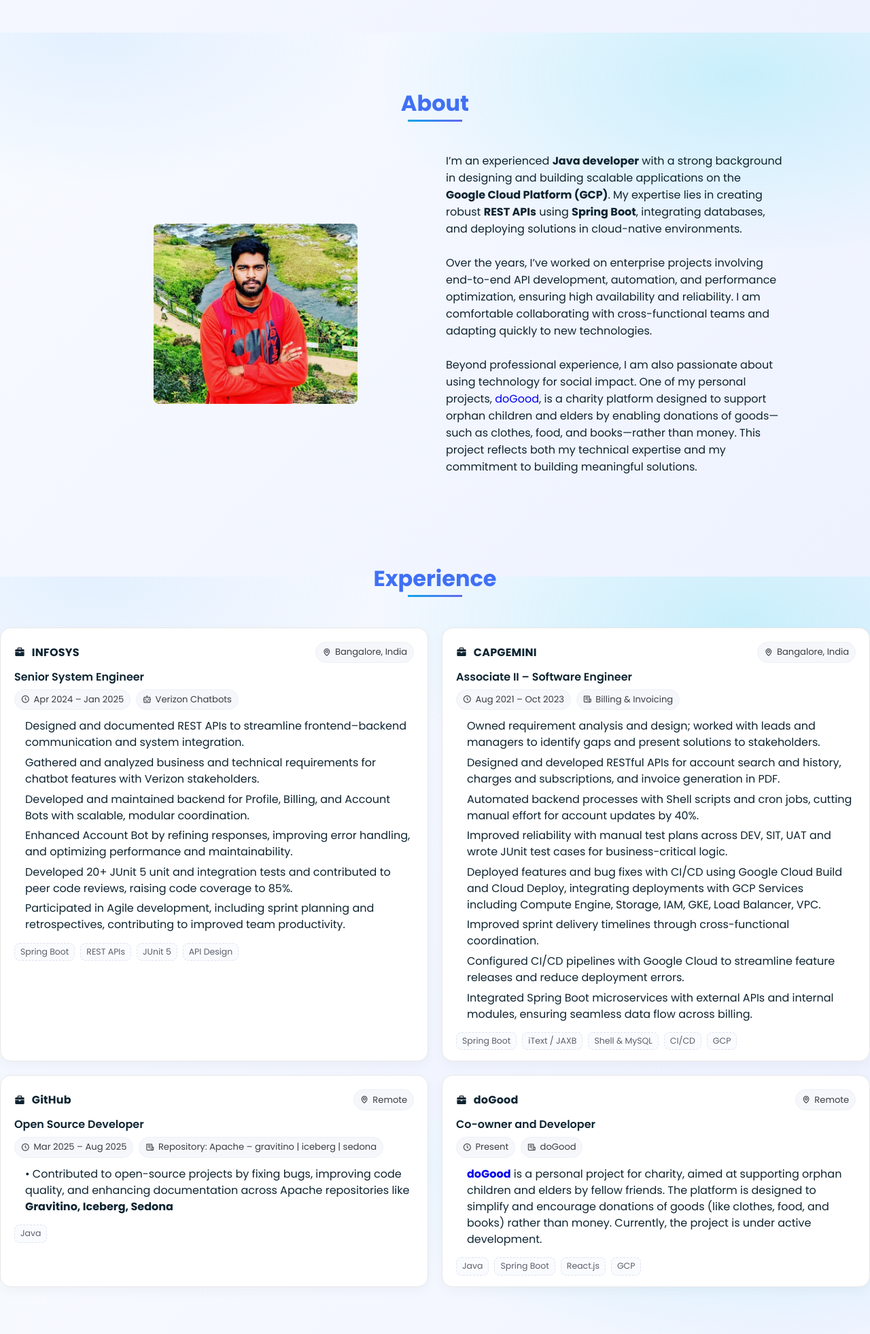
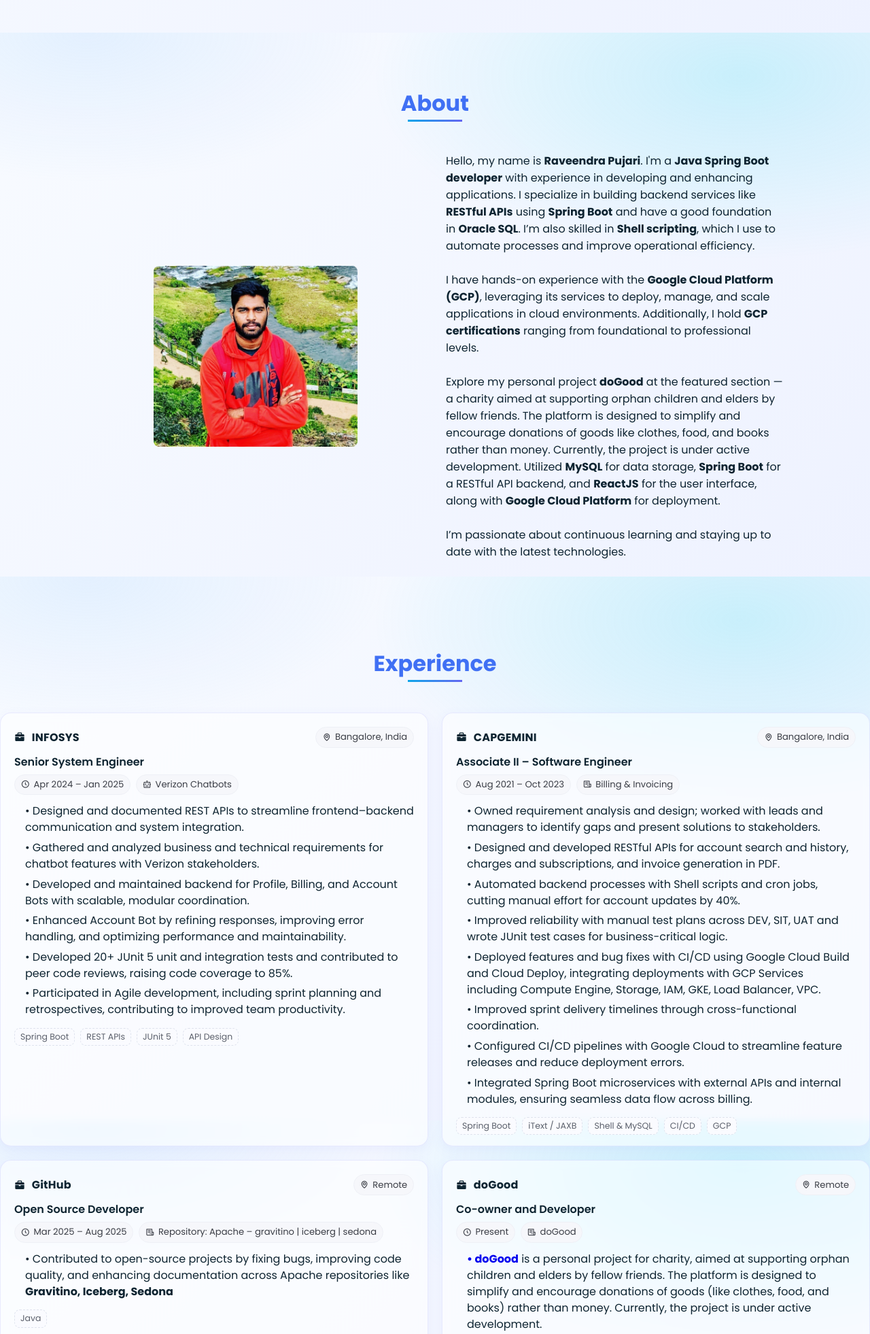
Before and after one commit to raveendra11/portfolio, a PHP site: page / in a window 1280 px wide. Shown: the part 752-2714 px from the top of the page at 68% size. Run offline with PHP 8.4, Linux system fonts and the light colour scheme.

Commit message:
Updated skills, about and more.

```diff
--- a/assets/css/styles.css
+++ b/assets/css/styles.css
@@ -11,6 +11,16 @@
 :root{
   --first-color: #4070F4;
   --second-color: #0E2431;
+}
+.ext-link {
+  margin-left: 1px;
+  font-size: 1rem;   /* size of icon */
+  color: inherit;    /* matches the text color */
+  text-decoration: none;
+}
+
+.ext-link:hover {
+  color: #4070f4; /* hover highlight color */
 }
 
 /*===== Fuente y tipografia =====*/
--- a/index.html
+++ b/index.html
@@ -92,6 +92,30 @@
     border-top: 3px solid transparent;
     border-image: linear-gradient(90deg, var(--grad-1), var(--grad-2)) 1;
   }
+  /* === Match cards to page background === */
+.exp-card, .cert-card{
+  background: linear-gradient(135deg, var(--bg-top), var(--bg-mid)) !important;
+  border-radius: 16px;
+  border: 1px solid rgba(99,102,241,0.12) !important;
+  box-shadow: 0 6px 18px rgba(99,102,241,0.08) !important;
+}
+.exp-card:hover, .cert-card:hover{
+  background: linear-gradient(135deg, var(--bg-top), var(--bg-mid)) !important;
+  border-color: rgba(99,102,241,0.28) !important;
+  box-shadow: 0 10px 22px rgba(99,102,241,0.12) !important;
+}
+.exp-card, .cert-card{
+  background: rgba(255,255,255,0.55) !important; /* translucent */
+  backdrop-filter: saturate(120%) blur(6px);
+  -webkit-backdrop-filter: saturate(120%) blur(6px);
+  border-radius: 16px;
+  border: 1px solid rgba(99,102,241,0.16);
+  box-shadow: 0 6px 18px rgba(0,0,0,0.06);
+}
+.exp-card:hover, .cert-card:hover{
+  border-color: rgba(99,102,241,0.28);
+  box-shadow: 0 10px 22px rgba(0,0,0,0.08);
+}
 
 </style>
 
@@ -141,13 +165,23 @@
                </div>
               <div>
   <p class="about__text">
-  I’m an experienced <b>Java developer</b> with a strong background in designing and building scalable applications on the <b>Google Cloud Platform (GCP)</b>. My expertise lies in creating robust <strong>REST APIs</strong> using <strong>Spring Boot</strong>, integrating databases, and deploying solutions in cloud-native environments.
+    Hello, my name is <b>Raveendra Pujari</b>. I'm a <b>Java Spring Boot developer</b> with experience in developing and enhancing applications.
+    I specialize in building backend services like <strong>RESTful APIs</strong> using <strong>Spring Boot</strong> and have a good foundation in <b>Oracle SQL</b>.
+    I’m also skilled in <b>Shell scripting</b>, which I use to automate processes and improve operational efficiency.
     <br><br>
-  Over the years, I’ve worked on enterprise projects involving end-to-end API development, automation, and performance optimization, ensuring high availability and reliability. I am comfortable collaborating with cross-functional teams and adapting quickly to new technologies.
+    I have hands-on experience with the <b>Google Cloud Platform (GCP)</b>, leveraging its services to deploy, manage, and scale applications in cloud environments.
+    Additionally, I hold <b>GCP certifications</b> ranging from foundational to professional levels.
     <br><br>
-  Beyond professional experience, I am also passionate about using technology for social impact. One of my personal projects, <a href="https://wedogood.help" target="_blank">doGood</a>, is a charity platform designed to support orphan children and elders by enabling donations of goods—such as clothes, food, and books—rather than money. This project reflects both my technical expertise and my commitment to building meaningful solutions.
+    Explore my personal project <b>doGood</b> at the featured section —
+    a charity aimed at supporting orphan children and elders by fellow friends.
+    The platform is designed to simplify and encourage donations of goods like clothes, food, and books rather than money.
+    Currently, the project is under active development.
+    Utilized <b>MySQL</b> for data storage, <b>Spring Boot</b> for a RESTful API backend, and <b>ReactJS</b> for the user interface, along with <b>Google Cloud Platform</b> for deployment.
+    <br><br>
+    I’m passionate about continuous learning and staying up to date with the latest technologies.
   </p>
 </div>
+
             </div>
          </section>
          <!--===== EXPERIENCE =====-->
@@ -190,12 +224,12 @@
 <span class="chip" title="Domain"><i class='bx bx-bot'></i> Verizon Chatbots</span>
 </div>
 <ul class="exp-list">
-  <li>Designed and documented REST APIs to streamline frontend–backend communication and system integration.</li>
-  <li>Gathered and analyzed business and technical requirements for chatbot features with Verizon stakeholders.</li>
-  <li>Developed and maintained backend for Profile, Billing, and Account Bots with scalable, modular coordination.</li>
-  <li>Enhanced Account Bot by refining responses, improving error handling, and optimizing performance and maintainability.</li>
-  <li>Developed 20+ JUnit 5 unit and integration tests and contributed to peer code reviews, raising code coverage to 85%.</li>
-  <li>Participated in Agile development, including sprint planning and retrospectives, contributing to improved team productivity.</li>
+  <li>•	Designed and documented REST APIs to streamline frontend–backend communication and system integration.</li>
+  <li>•	Gathered and analyzed business and technical requirements for chatbot features with Verizon stakeholders.</li>
+  <li>•	Developed and maintained backend for Profile, Billing, and Account Bots with scalable, modular coordination.</li>
+  <li>•	Enhanced Account Bot by refining responses, improving error handling, and optimizing performance and maintainability.</li>
+  <li>•	Developed 20+ JUnit 5 unit and integration tests and contributed to peer code reviews, raising code coverage to 85%.</li>
+  <li>•	Participated in Agile development, including sprint planning and retrospectives, contributing to improved team productivity.</li>
 </ul>
 <div class="exp-foot">
 <span class="tag">Spring Boot</span>
@@ -218,14 +252,14 @@
 <span class="chip" title="Domain"><i class='bx bx-receipt'></i> Billing & Invoicing</span>
 </div>
 <ul class="exp-list">
-  <li>Owned requirement analysis and design; worked with leads and managers to identify gaps and present solutions to stakeholders.</li>
-  <li>Designed and developed RESTful APIs for account search and history, charges and subscriptions, and invoice generation in PDF.</li>
-  <li>Automated backend processes with Shell scripts and cron jobs, cutting manual effort for account updates by 40%.</li>
-  <li>Improved reliability with manual test plans across DEV, SIT, UAT and wrote JUnit test cases for business-critical logic.</li>
-  <li>Deployed features and bug fixes with CI/CD using Google Cloud Build and Cloud Deploy, integrating deployments with GCP Services including Compute Engine, Storage, IAM, GKE, Load Balancer, VPC.</li>
-  <li>Improved sprint delivery timelines through cross-functional coordination.</li>
-  <li>Configured CI/CD pipelines with Google Cloud to streamline feature releases and reduce deployment errors.</li>
-  <li>Integrated Spring Boot microservices with external APIs and internal modules, ensuring seamless data flow across billing.</li>
+  <li>•	Owned requirement analysis and design; worked with leads and managers to identify gaps and present solutions to stakeholders.</li>
+  <li>•	Designed and developed RESTful APIs for account search and history, charges and subscriptions, and invoice generation in PDF.</li>
+  <li>•	Automated backend processes with Shell scripts and cron jobs, cutting manual effort for account updates by 40%.</li>
+  <li>•	Improved reliability with manual test plans across DEV, SIT, UAT and wrote JUnit test cases for business-critical logic.</li>
+  <li>•	Deployed features and bug fixes with CI/CD using Google Cloud Build and Cloud Deploy, integrating deployments with GCP Services including Compute Engine, Storage, IAM, GKE, Load Balancer, VPC.</li>
+  <li>•	Improved sprint delivery timelines through cross-functional coordination.</li>
+  <li>•	Configured CI/CD pipelines with Google Cloud to streamline feature releases and reduce deployment errors.</li>
+  <li>•	Integrated Spring Boot microservices with external APIs and internal modules, ensuring seamless data flow across billing.</li>
 </ul>
 <div class="exp-foot">
 <span class="tag">Spring Boot</span>
@@ -265,7 +299,7 @@
 <span class="chip" title="Domain"><i class='bx bx-receipt'></i>doGood</span>
 </div>
 <ul class="exp-list">
-<li><b><a href="https://wedogood.help" target="_blank">doGood</a></b> is a personal project for charity, aimed at supporting orphan children and elders by fellow friends. The platform is designed to simplify and encourage donations of goods (like clothes, food, and books) rather than money. Currently, the project is under active development.</li>
+<li><b><a href="https://wedogood.help" target="_blank">•	doGood</a></b> is a personal project for charity, aimed at supporting orphan children and elders by fellow friends. The platform is designed to simplify and encourage donations of goods (like clothes, food, and books) rather than money. Currently, the project is under active development.</li>
 </ul>
 <div class="exp-foot">
 <span class="tag">Java</span>
@@ -284,24 +318,30 @@
                <!-- Left Column -->
                <div>
                   <h3 class="skills__subtitle">Programming Languages</h3>
-                  <span class="skills__name">Java & Python(Basics)</span>
+                  <span class="skills__name">C, Java</span>
                   <h3 class="skills__subtitle">Frameworks</h3>
                   <span class="skills__name">Spring, Spring Boot & Spring MVC</span>
                   <h3 class="skills__subtitle">Web Technologies</h3>
-                  <span class="skills__name">HTML, CSS & JavaScript (Basics)</span>
+                  <span class="skills__name">HTML, CSS, JavaScript, React</span>
                   <h3 class="skills__subtitle">Tools</h3>
-                  <span class="skills__name">Git, GitLab, BitBucket, Putty, WinSCP, SoapUI, STS, IntelliJ, VSCode, Eclipse, Postman</span>
+                  <span class="skills__name"> Git, GitLab, Bitbucket, Maven, Jira, VS Code, Eclipse, Postman, PuTTY, WinSCP, SoapUI, Linux, SonarQube, Iac, Terraform.</span>
+               <h3 class="skills__subtitle">Cloud & Deployment</h3>
+               <span class="skills__name">Google Cloud Platform(GCP), Compute, Storage, Networking, Docker, Kubernetes(GKE), Jenkins, CI/CD Pipelines, Shell, GitHub.</span>
+
                </div>
                <!-- Right Column -->
                <div>
-                  <h3 class="skills__subtitle">Scripting</h3>
-                  <span class="skills__name">Shell</span>
                   <h3 class="skills__subtitle">Cloud Platforms</h3>
                   <span class="skills__name">Google Cloud Platform (GCP)</span>
                   <h3 class="skills__subtitle">Databases</h3>
-                  <span class="skills__name">MySQL & Oracle</span>
-                  <h3 class="skills__subtitle">Operating Systems</h3>
-                  <span class="skills__name">Windows, Linux/Ubuntu & macOS</span>
+                  <span class="skills__name"> MySQL, Oracle & MongoDB.</span>
+                   <h3 class="skills__subtitle">Data Structures & Algorithms</h3>
+                 <span class="skills__name">Sorting, Searching.</span>
+                    <h3 class="skills__subtitle">Testing & Debugging<h3></h3>
+                  <span class="skills__name">JUnit, Mockito.</span>
+                  <h3 class="skills__subtitle">Design Patterns & Methodologies</h3>
+               <span class="skills__name">Agile, Scrum, Kanban, Singleton.</span>
+
                </div>
             </div>
          </section>
@@ -313,9 +353,19 @@
                   <img src="assets/img/project.png" alt="Project Image">
                </div>
               <div>
-                  <h3 class="about__subtitle">doGood</h3>
-                  <p class="about__text">doGood is a personal project for charity, aimed at supporting orphan children and elders by fellow friends. The platform is designed to simplify and encourage donations of goods like clothes, food, and books rather than money. Currently, the project is under active development.</p>
+  <h3 class="about__subtitle">
+    doGood
+    <a href="https://wedogood.help" target="_blank" class="ext-link">
+      <i class='bx bx-link-external'></i>
+    </a>
+  </h3>
+  <p class="about__text">
+    doGood is a personal project for charity, aimed at supporting orphan children and elders by fellow friends.
+    The platform is designed to simplify and encourage donations of goods like clothes, food, and books rather than money.
+    Currently, the project is under active development.
+  </p>
 </div>
+
             </div>
          </section>
         <section class="certificates section" id="certificates" aria-labelledby="cert-title">
@@ -377,7 +427,9 @@
          <!--===== INTERESTS =====-->
          <section class="interests section" id="interests">
   <h2 class="section-title">Photography</h2>
-            <p style="text-align:center;">Here are a few glimpses of moments I’ve captured through my lens.</p>
+  <p style="text-align:center; margin-bottom: 25px;">
+    Here are a few glimpses of moments I’ve captured through my lens.
+  </p>
   <!-- Carousel Wrapper -->
   <div class="custom-carousel-container">
     <div class="custom-carousel-wrapper">
@@ -393,27 +445,36 @@
           <div class="gallery__item"><img src="assets/gallery/photo7.jpg" class="gallery__img" alt="7"></div>
           <div class="gallery__item"><img src="assets/gallery/photo8.jpg" class="gallery__img" alt="8"></div>
           <div class="gallery__item"><img src="assets/gallery/photo9.jpg" class="gallery__img" alt="9"></div>
-                        <div class="gallery__item"><img src="assets/gallery/photo10.jpg" class="gallery__img" alt="9"></div>
-                        <div class="gallery__item"><img src="assets/gallery/photo11.jpg" class="gallery__img" alt="9"></div>
-                        <div class="gallery__item"><img src="assets/gallery/photo12.jpg" class="gallery__img" alt="9"></div>
+          <div class="gallery__item"><img src="assets/gallery/photo10.jpg" class="gallery__img" alt="10"></div>
+          <div class="gallery__item"><img src="assets/gallery/photo11.jpg" class="gallery__img" alt="11"></div>
+          <div class="gallery__item"><img src="assets/gallery/photo12.jpg" class="gallery__img" alt="12"></div>
         </div>
       </div>
       <button class="carousel-arrow right" id="scroll-right">&#10095;</button>
     </div>
   </div>
 </section>
+
+         <!--===== RESUME =====-->
          <!--===== RESUME =====-->
 <section class="resume section" id="resume">
   <h2 class="section-title">Resume</h2>
   <div class="about__img">
-               <center><img src="assets/img/resume.png" alt="Resume Image" style="max-width: 150%; height: auto;"></center>
+    <center>
+      <img src="assets/img/resume.png" alt="Resume Image"
+           style="max-width: 150%; height: auto; cursor: pointer;"
+           onclick="window.open('assets/Raveendra_Pujari_Resume_Dec26.pdf', 'ResumeWindow', 'width=900,height=700,scrollbars=yes,resizable=yes');">
+    </center>
   </div>
   <div class="contact__container bd-grid" style="text-align: center; margin-top: 1rem;">
-               <a href="assets/Raveendra_Pujari_Resume_Dec26.pdf" target="_blank" class="view-button">
+    <a href="javascript:void(0)"
+       onclick="window.open('assets/Raveendra_Pujari_Resume_Dec26.pdf', 'ResumeWindow', 'width=900,height=700,scrollbars=yes,resizable=yes');"
+       class="view-button">
       <i class='bx bx-show'></i>
     </a>
   </div>
 </section>
+
          <!--===== CONTACT =====-->
          <section class="contact section" id="contact">
             <h2 class="section-title">Contact</h2>
```
Also changed, not shown: assets/img/project.png, assets/img/project_.png (added). Lines whose indentation alone changed are shown as unchanged.
